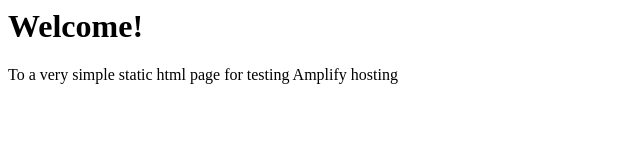
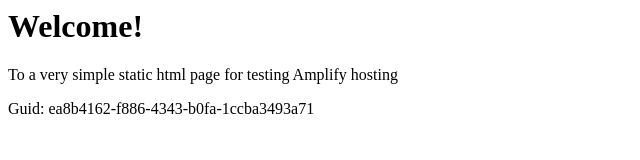
Before and after one commit to aws-aemilia-sin/Github-PR-Commit-Integration-Test-DoNotTouch-GitH-MJCD6L4M-v1-preprod-ap-southeast-1, a website: page src/index.html in a window 1280 px wide. Shown: the whole page, without its empty margins (0-640 px from the left). Drawn offline with Linux system fonts and the light colour scheme.

Commit message:
commit from integ tests

```diff
--- a/src/index.html
+++ b/src/index.html
@@ -1,3 +1,5 @@
+
+
 <html lang="en">
 
 <head>
@@ -10,6 +12,6 @@
 <body>
     <h1>Welcome!</h1>
     <p>To a very simple static html page for testing Amplify hosting</p>
-</body>
+    <p>Guid: ea8b4162-f886-4343-b0fa-1ccba3493a71</p></body>
 
 </html>
```
